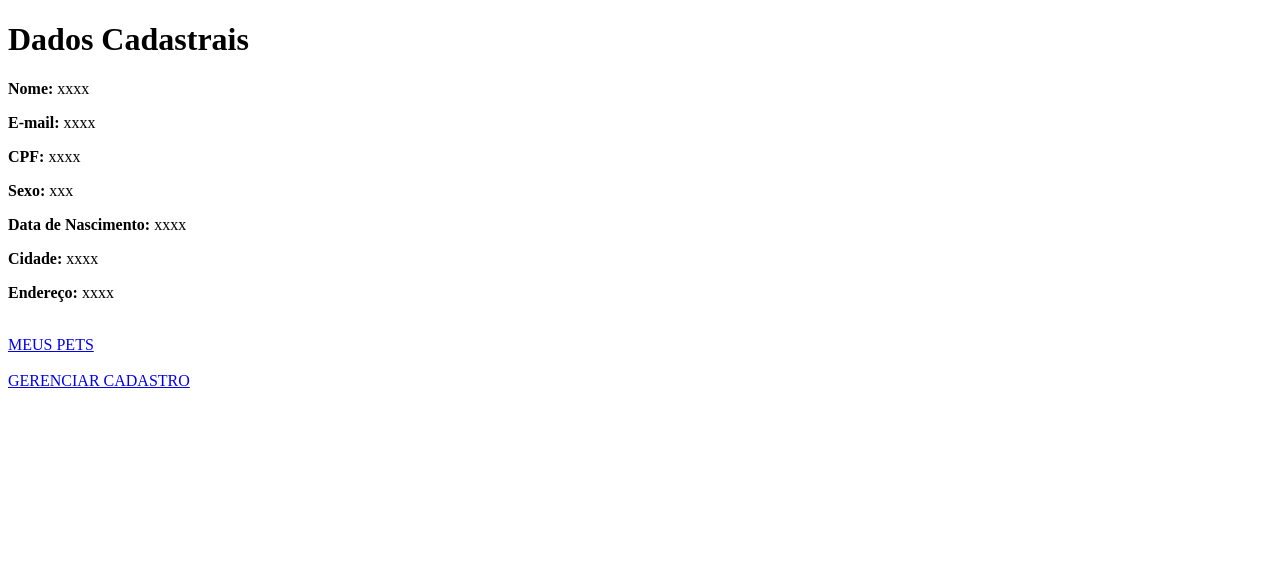
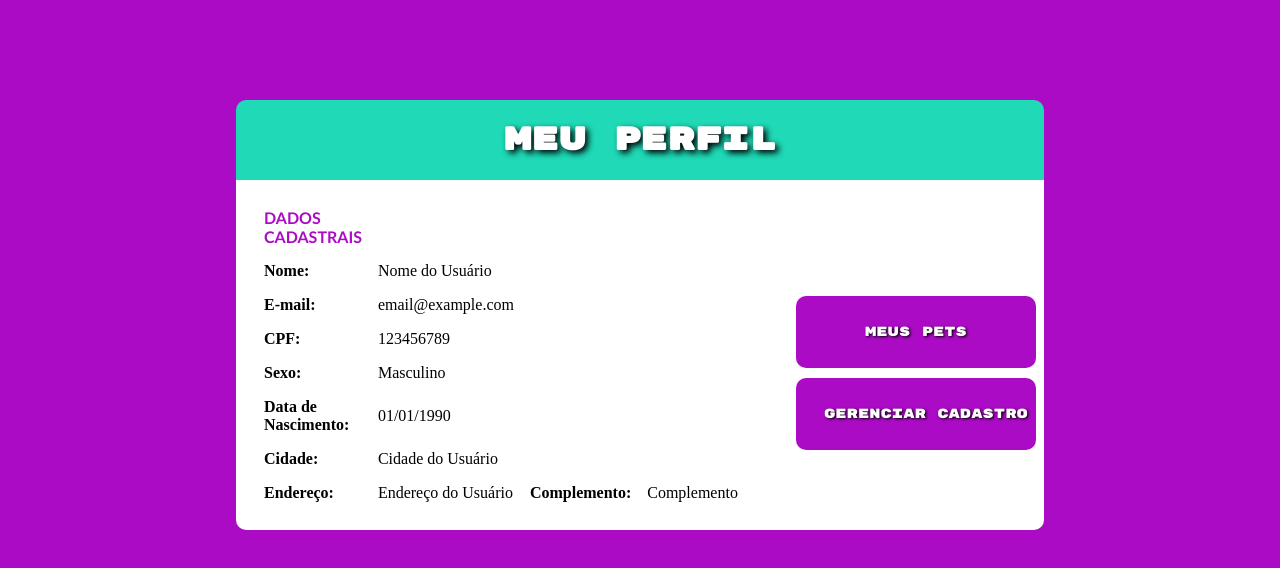
Before and after one commit to lelesanmir/vet-pet, a plain HTML site: page paginas/meu_perfil.html in a window 1280 px wide. Drawn offline with Linux system fonts and the light colour scheme.

Commit message:
Adicionado mudanças nas paginas e no css vidando a estruturação das telas.

```diff
--- a/paginas/meu_perfil.html
+++ b/paginas/meu_perfil.html
@@ -1,28 +1,89 @@
 <!DOCTYPE html>
-<html>
+<html lang="pt-br">
+
 <head>
-  <meta charset="UTF-8">
-  <meta http-equiv="X-UA-Compatible" content="IE=edge">
-  <meta name="viewport" content="width=device-width, initial-scale=1.0">
-  <title>Exemplo de exibição de dados cadastrais</title>
+    <meta charset="UTF-8">
+    <meta name="viewport" content="width=device-width, initial-scale=1.0">
+    <link rel="stylesheet" href="../stilo/perfil.css">
+    <title>Meu perfil</title>
 </head>
+
 <body>
-  <h1>Dados Cadastrais</h1>
+    <h1>MEU PERFIL</h1>
+    <section>
+        <table>
+            <tr id="texto">
+                <th colspan="2">DADOS CADASTRAIS</th>
+            </tr>
+            <tr>
+                <td><strong>Nome:</strong></td>
+                <td id="nome"></td>
+            </tr>
+            <tr>
+                <td><strong>E-mail:</strong></td>
+                <td id="email"></td>
+            </tr>
+            <tr>
+                <td><strong>CPF:</strong></td>
+                <td id="cpf"></td>
+            </tr>
+            <tr>
+                <td><strong>Sexo:</strong></td>
+                <td id="sexo"></td>
+            </tr>
+            <tr>
+                <td><strong>Data de Nascimento:</strong></td>
+                <td id="dataNascimento"></td>
+            </tr>
+            <tr>
+                <td><strong>Cidade:</strong></td>
+                <td id="cidade"></td>
+            </tr>
+            <tr>
+                <td><strong>Endereço:</strong></td>
+                <td id="endereco"></td>
+                <td><strong>Complemento:</strong></td>
+                <td id="complemento"></td>
+            </tr>
+        </table>
+        <div class="button-container">
+            <input type="button" value="MEUS PETS" onclick="window.location.href='meus_pets.html'">
+            <input type="button" value="GERENCIAR CADASTRO" onclick="window.location.href='gerenciar_cadastro.html'">
+        </div>
+    </section>
 
+    <script>
+        // Função para buscar os dados do perfil no banco de dados
+        function buscarPerfil() {
+            // Aqui você pode adicionar a lógica para buscar os dados do perfil do banco de dados no backend
+            // Você precisará usar uma tecnologia de backend (por exemplo, PHP, Node.js, Python) para buscar os dados do perfil do banco de dados
 
-    <p><strong>Nome:</strong> xxxx</p>
-    <p><strong>E-mail:</strong> xxxx</p>
-    <p><strong>CPF:</strong> xxxx</p>
-    <p><strong>Sexo:</strong> xxx</p>
-    <p><strong>Data de Nascimento:</strong> xxxx</p>
-    <p><strong>Cidade:</strong> xxxx</p>
-    <p><strong>Endereço:</strong> xxxx</p>
+            // Exemplo em JavaScript simulando os dados do perfil recebidos do backend
+            var dadosPerfil = {
+                nome: "Nome do Usuário",
+                email: "email@example.com",
+                cpf: "123456789",
+                sexo: "Masculino",
+                dataNascimento: "01/01/1990",
+                cidade: "Cidade do Usuário",
+                endereco: "Endereço do Usuário",
+                complemento: "Complemento"
+            };
 
+            // Preenche os campos do HTML com os dados do perfil
+            document.getElementById("nome").textContent = dadosPerfil.nome;
+            document.getElementById("email").textContent = dadosPerfil.email;
+            document.getElementById("cpf").textContent = dadosPerfil.cpf;
+            document.getElementById("sexo").textContent = dadosPerfil.sexo;
+            document.getElementById("dataNascimento").textContent = dadosPerfil.dataNascimento;
+            document.getElementById("cidade").textContent = dadosPerfil.cidade;
+            document.getElementById("endereco").textContent = dadosPerfil.endereco;
+            document.getElementById("complemento").textContent = dadosPerfil.complemento;
+        }
 
-  <br>
+        // Chama a função buscarPerfil() ao carregar a página
+        window.onload = buscarPerfil;
+    </script>
+</body>
 
-  <a href="meus_pets.html">MEUS PETS</a><br><br>
-  <a href="gerenciar_cadastro.html">GERENCIAR CADASTRO</a>
-
-</body>
 </html>
--- a/stilo/perfil.css
+++ b/stilo/perfil.css
@@ -0,0 +1,87 @@
+* {
+    margin: 0%;
+    padding: 0%;
+}
+
+@font-face {
+    font-family: fonte1;
+    src: url("../fontes/RubikMonoOne-Regular.ttf");
+}
+
+body {
+    background-color: #ab0bc5;
+}
+
+h1 {
+    font-family: fonte1;
+    color: white;
+    text-shadow: black 0.1em 0.1em 0.2em;
+    background-color: #1fd9b7;
+    display: flex;
+    justify-content: center;
+    justify-items: center;
+    width: 60%;
+    padding: 20px;
+    margin: 0 auto;
+    margin-top: 100px;
+    border-radius: 10px 10px 0px 0;
+}
+
+section {
+    background-color: white;
+    width: 60%;
+    padding: 20px;
+    margin: 0 auto;
+    display: flex;
+    flex-direction: row;
+    border-radius: 0px 0px 10px 10px;
+}
+
+#texto {
+    font-family: 'Trebuchet MS', 'Lucida Sans Unicode', 'Lucida Grande', 'Lucida Sans', Arial, sans-serif;
+    color: #ab0bc5;
+    display: flex;
+}
+
+/* Estilos para os botões */
+.button-container {
+    display: flex;
+    flex-direction: column;
+    justify-content: flex-end;
+    justify-items: center;
+    margin-left: auto;
+    padding: 50px;
+}
+
+input[type="button"] {
+    font-family: fonte1;
+    text-shadow: black 0.1em 0.1em 0.2em;
+    color: white;
+    background-color: #ab0bc5;
+    border-radius: 10px;
+    padding: 28px;
+    width: 240px;
+    border: none;
+    margin-bottom: 10px;
+}
+
+input[type="button"]:hover {
+    -webkit-filter: drop-shadow(15px 10px 5px rgba(0, 0, 0, .5));
+    filter: drop-shadow(5px 5px 5px rgba(0, 0, 0, .5));
+    transition: all 0.5s;
+    cursor: pointer;
+}
+
+/* Estilos para a tabela */
+table {
+    width: 100%;
+    border-collapse: collapse;
+    border: none;
+}
+
+th, td {
+    padding: 8px;
+    text-align: left;
+    border-bottom: 1px solid #ddd;
+    border: none;
+}
```
Also changed, not shown: paginas/cadastro_usuario.html (+37 -20 lines), paginas/gerenciar_cadastro.html (+89 -51 lines).
